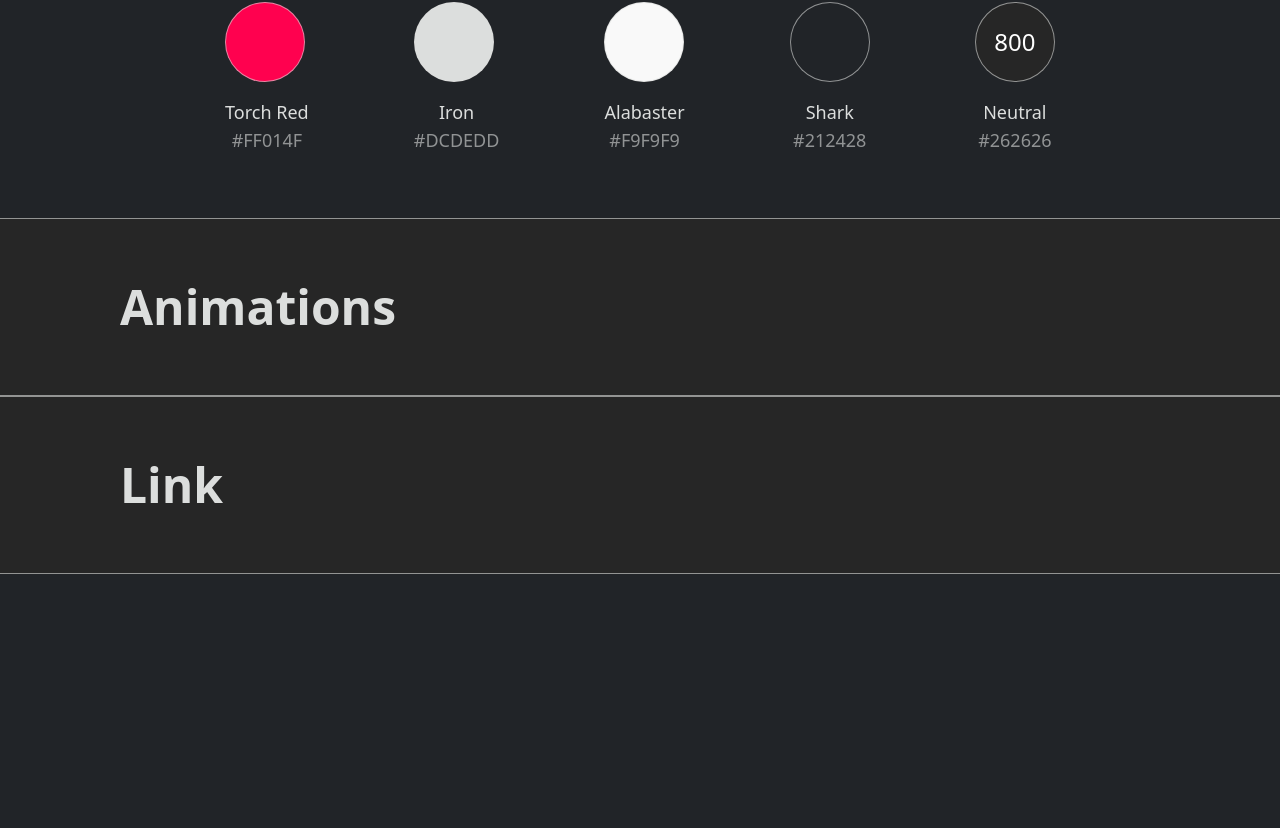
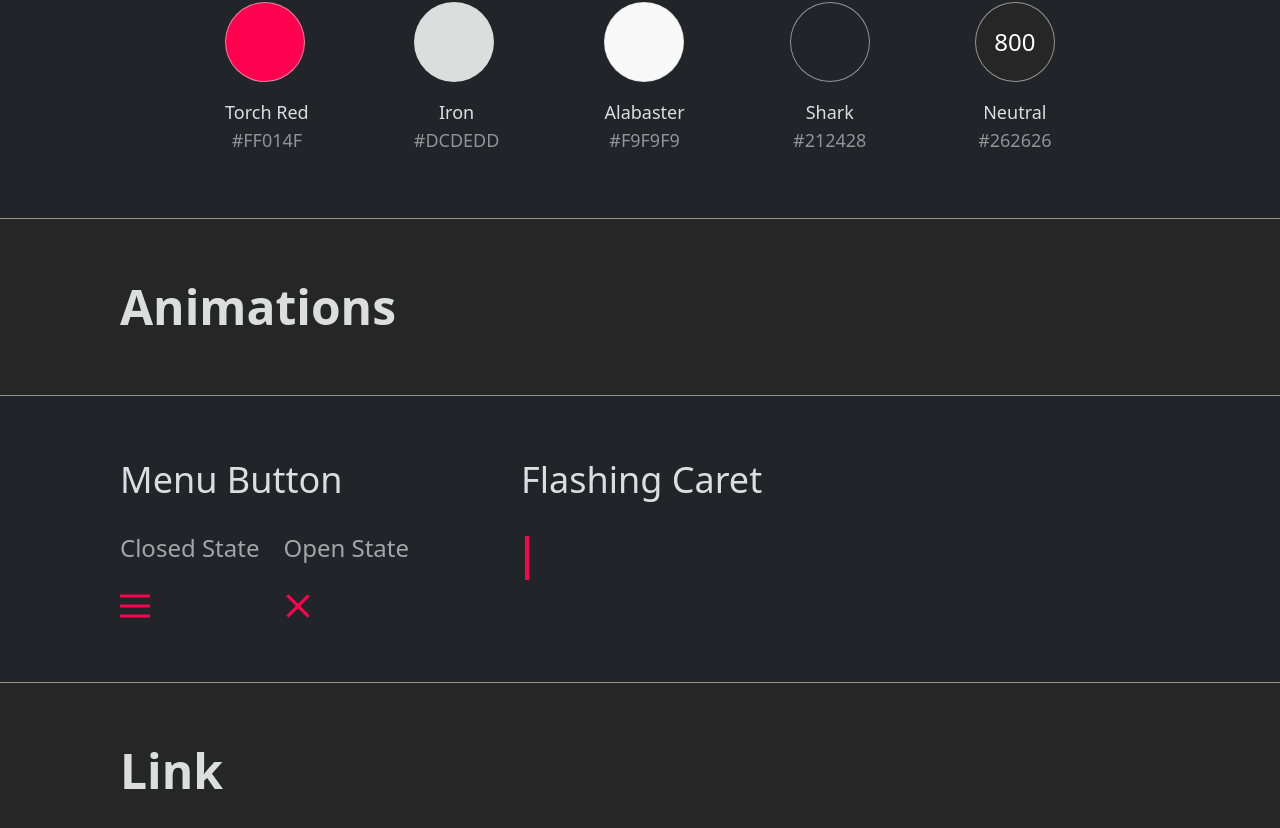
Before and after one commit to AsianHam/my-website, a Next.js app: page /components in a window 1280 px wide. Shown: the part 1040-1868 px from the top of the page. Before the commit the page ends 1774 px from the top, so only its background shows below. Built offline with nearby package versions, Linux system fonts and the light colour scheme.

Commit message:
add the animation section to the components page

```diff
--- a/src/app/components/page.tsx
+++ b/src/app/components/page.tsx
@@ -1,8 +1,9 @@
 'use client';
 
-import { ColorDisplay } from '@/components/color-display';
 import { HorizontalNavBar } from '@/components/horizontal-nav-bar';
 import { MobileNavBar } from '@/components/mobile-nav-bar';
+import { AnimationSection } from '@/components/sections/animation-section';
+import { ColorSection } from '@/components/sections/color-section';
 import { useRef } from 'react';
 
 const ComponentsPage = () => {
@@ -34,53 +35,15 @@ const ComponentsPage = () => {
             </h2>
           </div>
         </section>
-        <section className='w-full h-full'>
-          <div className='w-full'>
-            <span className='flex bg-neutral-800 py-16 border-t border-b border-iron border-opacity-60'>
-              <h2 className='text-iron text-5xl px-30 font-semibold'>Colors</h2>
-            </span>
-            <div className='flex w-full px-30 py-16 flex-row justify-evenly'>
-              <ColorDisplay
-                colorClassName='bg-torch-red'
-                colorName='Torch Red'
-                colorHex='#FF014F'
-              />
-              <ColorDisplay
-                colorClassName='bg-iron'
-                colorName='Iron'
-                colorHex='#DCDEDD'
-              />
-              <ColorDisplay
-                colorClassName='bg-alabaster'
-                colorName='Alabaster'
-                colorHex='#F9F9F9'
-              />
-              <ColorDisplay
-                colorClassName='bg-shark'
-                colorName='Shark'
-                colorHex='#212428'
-              />
-              <ColorDisplay
-                colorClassName='bg-neutral-800'
-                colorName='Neutral'
-                colorHex='#262626'
-                circleText='800'
-              />
-            </div>
-          </div>
-          <div className='w-full'>
-            <span className='flex bg-neutral-800 py-16 border-t border-b border-iron border-opacity-60'>
-              <h2 className='text-iron text-5xl px-30 font-semibold'>
-                Animations
-              </h2>
-            </span>
-          </div>
+        <div className='w-full h-full'>
+          <ColorSection />
+          <AnimationSection />
           <div className='w-full'>
             <span className='flex bg-neutral-800 py-16 border-t border-b border-iron border-opacity-60'>
               <h2 className='text-iron text-5xl px-30 font-semibold'>Link</h2>
             </span>
           </div>
-        </section>
+        </div>
       </div>
     </>
   );
--- /dev/null
+++ b/src/components/component-header.tsx
@@ -0,0 +1,5 @@
+export const ComponentHeader = ({ title }: { title: string }) => (
+  <span className='flex bg-neutral-800 py-16 border-t border-b border-iron border-opacity-60'>
+    <h2 className='text-iron text-5xl px-30 font-semibold'>{title}</h2>
+  </span>
+);
--- /dev/null
+++ b/src/components/sections/animation-section.tsx
@@ -0,0 +1,34 @@
+import { Caret } from '../caret';
+import { ComponentHeader } from '../component-header';
+import MenuButton from '../menu-button';
+
+export const AnimationSection = () => {
+  return (
+    <section className='w-full'>
+      <ComponentHeader title='Animations' />
+      <div className='flex w-full px-30 flex-row gap-28'>
+        <div className='flex flex-col py-16 gap-8'>
+          <h3 className='text-iron text-4xl'>Menu Button</h3>
+          <span className='flex flex-row gap-6'>
+            <span className='flex flex-col gap-6'>
+              <h4 className='flex text-iron text-2xl text-opacity-70 pointer-events-none'>
+                Closed State
+              </h4>
+              <MenuButton isOpen={false} />
+            </span>
+            <span className='flex flex-col gap-6'>
+              <h4 className='flex text-iron text-2xl text-opacity-70 pointer-events-none'>
+                Open State
+              </h4>
+              <MenuButton isOpen={true} />
+            </span>
+          </span>
+        </div>
+        <div className='flex flex-col py-16 gap-8'>
+          <h3 className='text-iron text-4xl'>Flashing Caret</h3>
+          <Caret />
+        </div>
+      </div>
+    </section>
+  );
+};
--- /dev/null
+++ b/src/components/sections/color-section.tsx
@@ -0,0 +1,36 @@
+import { ColorDisplay } from '../color-display';
+import { ComponentHeader } from '../component-header';
+
+export const ColorSection = () => (
+  <section className='w-full'>
+    <ComponentHeader title='Colors' />
+    <div className='flex w-full px-30 py-16 flex-row justify-evenly'>
+      <ColorDisplay
+        colorClassName='bg-torch-red'
+        colorName='Torch Red'
+        colorHex='#FF014F'
+      />
+      <ColorDisplay
+        colorClassName='bg-iron'
+        colorName='Iron'
+        colorHex='#DCDEDD'
+      />
+      <ColorDisplay
+        colorClassName='bg-alabaster'
+        colorName='Alabaster'
+        colorHex='#F9F9F9'
+      />
+      <ColorDisplay
+        colorClassName='bg-shark'
+        colorName='Shark'
+        colorHex='#212428'
+      />
+      <ColorDisplay
+        colorClassName='bg-neutral-800'
+        colorName='Neutral'
+        colorHex='#262626'
+        circleText='800'
+      />
+    </div>
+  </section>
+);
```
